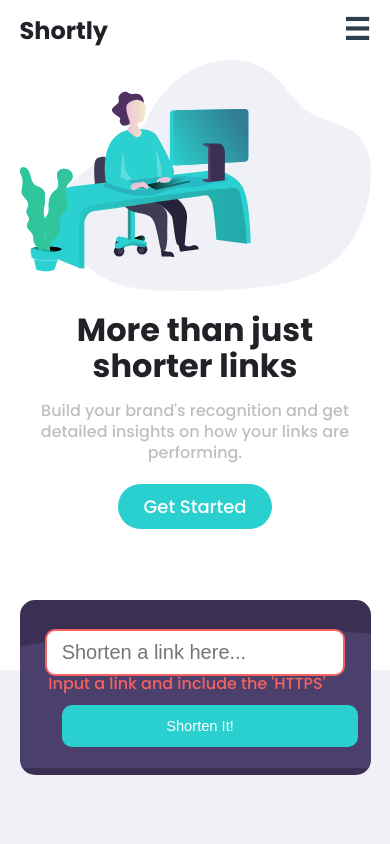
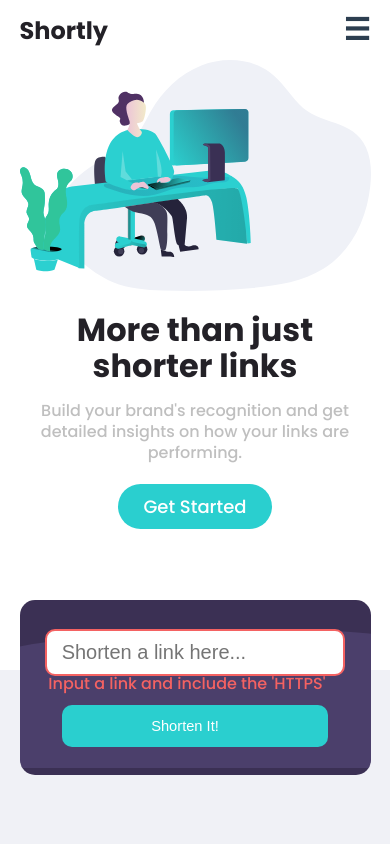
Before and after one commit to Ayoazeez26/link-shortener, a Vue app: page / in a window 390 px wide. Shown: the top 844 px of the page. Built offline with nearby package versions, Linux system fonts and the light colour scheme; what v-clipboard would draw is missing.

Commit message:
fixed issues

```diff
--- a/src/components/ShortenInput.vue
+++ b/src/components/ShortenInput.vue
@@ -4,16 +4,14 @@
       <div class="shortenInput">
         <form class="flexInputs">
           <input
-            label="name"
-            for="link"
+            aria-label="name"
             type="text"
             name="link"
             ref="linkInput"
             v-model="form.linkInput"
             id="link"
             placeholder="Shorten a link here...">
-          <button class="short">
-            <a
+          <button
             class="shorten"
             @click="showLink"
             href="#">
@@ -23,7 +21,6 @@
               src="../assets/images/spinner.gif"
               alt="spinner"
             >
-            </a>
           </button>
           <p
             class="errorMessage"
@@ -150,19 +147,15 @@ export default {
   outline: none;
   border: none;
 }
-.short {
+.shorten {
+  color: #FFF;
+  background-color: hsl(180, 66%, 49%);
+  text-decoration: none;
+  cursor: pointer;
   width: 20%;
   padding: 0;
   border: none;
-  border-radius: 20px;
-}
-.shorten {
-  color: #FFF;
   border-radius: 10px;
-  background-color: hsl(180, 66%, 49%);
-  text-decoration: none;
-  cursor: pointer;
-  width: 100%;
   display: flex;
   justify-content: flex-start;
   align-items: center;
@@ -200,7 +193,7 @@ export default {
   #link {
     width: 60%;
   }
-  .short {
+  .shorten {
     width: 27%;
   }
 }
@@ -224,10 +217,8 @@ export default {
     padding: 10px 15px;
     font-size: 20px;
   }
-  .short {
+  .shorten {
     width: 80%;
-  }
-  .shorten {
     padding-left: 15px;
     padding-right: 15px;
     justify-content: center;
```
Lines whose indentation alone changed are shown as unchanged.
